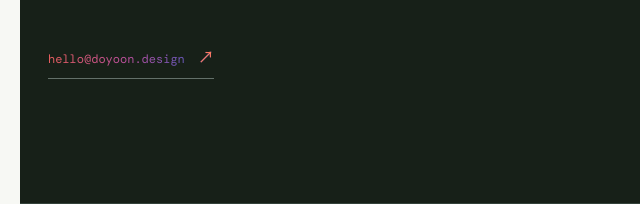
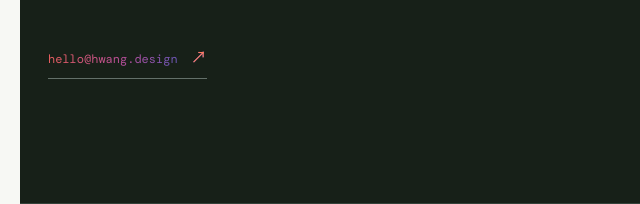
Before and after one commit to bamimija/hwportfolio-class, a plain HTML site: page index.html in a window 1280 px wide. Shown: the part 2437-2641 px from the top of the page, 0-640 px from the left. Drawn offline with nearby package versions, Linux system fonts and the light colour scheme.

Commit message:
메일 오타 수정

```diff
--- a/index.html
+++ b/index.html
@@ -106,7 +106,7 @@
         <div class="section-label"><span>03</span> / CONTACT</div>
         <h2 id="contact-title">새로운 이야기를<br><span>시작해 볼까요?</span></h2>
         <p>제품에 대한 고민, 재미있는 아이디어, 혹은 가벼운 인사도 좋아요. 편하게 연락 주세요.</p>
-        <a class="email-link" href="mailto:hello@doyoon.design">hello@doyoon.design <span>↗</span></a>
+        <a class="email-link" href="mailto:hello@hwang.design">hello@hwang.design <span>↗</span></a>
       </div>
       <form class="contact-form" id="contact-form">
         <label for="name">이름 <span>*</span></label>
```
